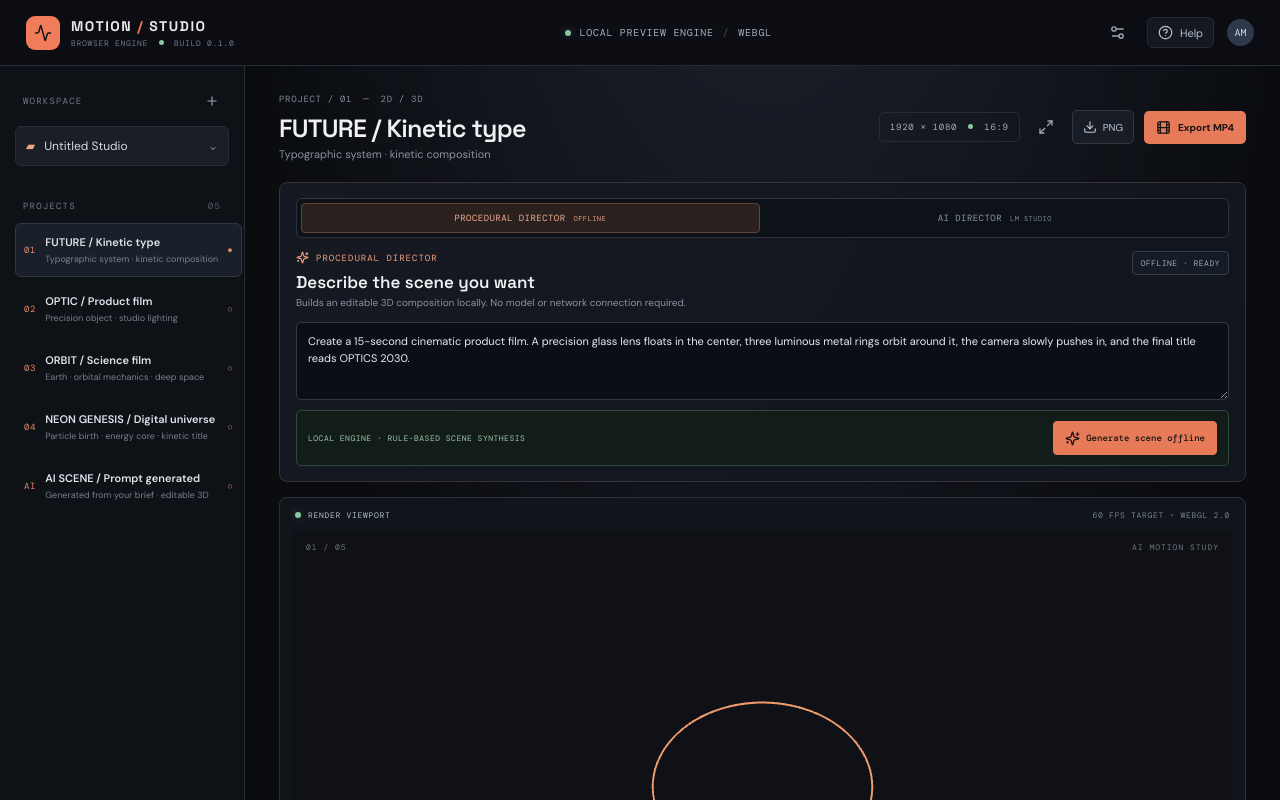
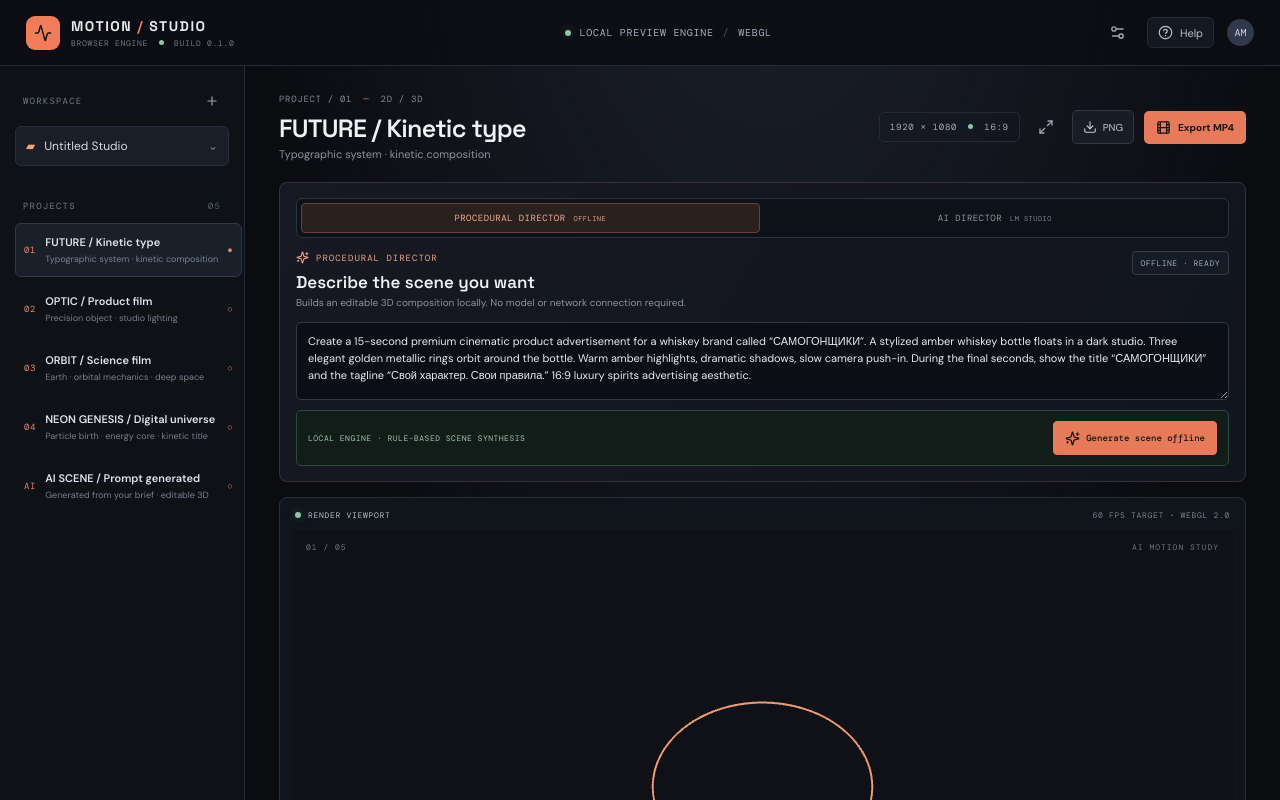
Before and after one commit to gipromeh/AI-Motion-Studio, a React (Vite) app: page / in a window 1280 px wide. Shown: the top 800 px of the page. Built offline with nearby package versions, Linux system fonts and the light colour scheme.

Commit message:
Set whiskey campaign as the default prompt (#9)

```diff
--- a/src/ui/App.tsx
+++ b/src/ui/App.tsx
@@ -34,7 +34,7 @@ export default function App() {
   const [exportProgress, setExportProgress] = useState(0);
   const [exportError, setExportError] = useState('');
   const [directorMode, setDirectorMode] = useState<'procedural' | 'ai'>('procedural');
-  const [prompt, setPrompt] = useState('Create a 15-second cinematic product film. A precision glass lens floats in the center, three luminous metal rings orbit around it, the camera slowly pushes in, and the final title reads OPTICS 2030.');
+  const [prompt, setPrompt] = useState('Create a 15-second premium cinematic product advertisement for a whiskey brand called “САМОГОНЩИКИ”. A stylized amber whiskey bottle floats in a dark studio. Three elegant golden metallic rings orbit around the bottle. Warm amber highlights, dramatic shadows, slow camera push-in. During the final seconds, show the title “САМОГОНЩИКИ” and the tagline “Свой характер. Свои правила.” 16:9 luxury spirits advertising aesthetic.');
   const [lmBaseUrl, setLmBaseUrl] = useState('http://localhost:1234/v1');
   const [lmModel, setLmModel] = useState('');
   const [lmStatus, setLmStatus] = useState('NOT CONNECTED');
```
